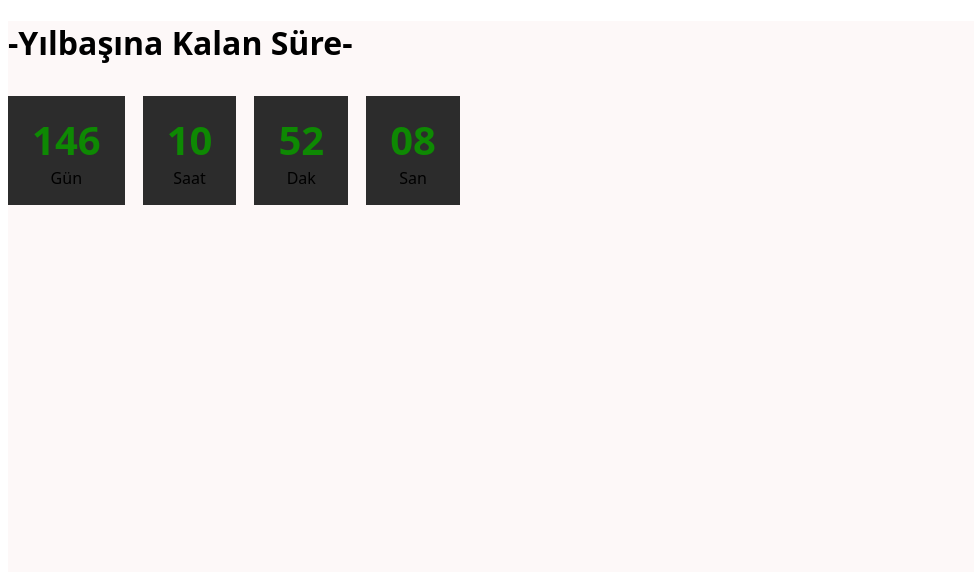
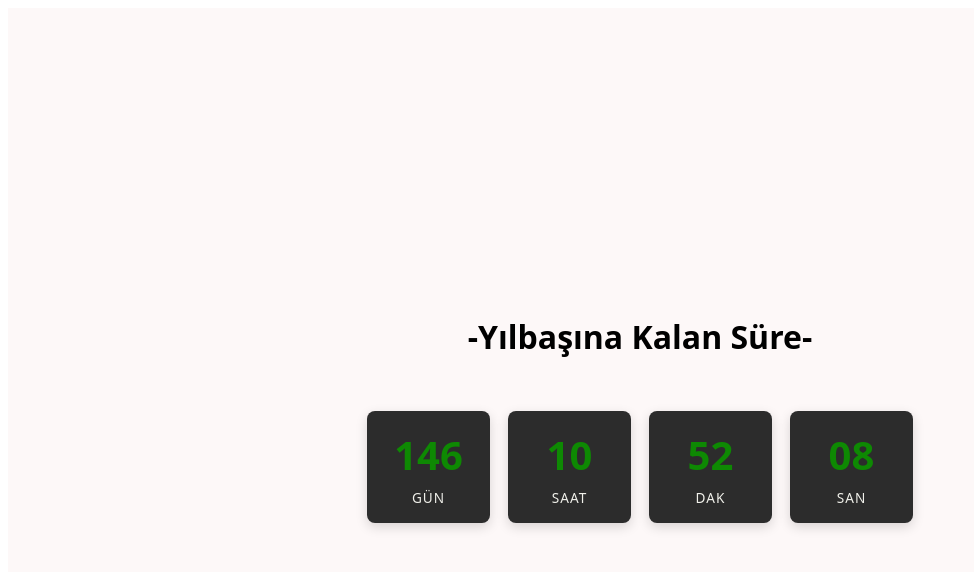
Before and after one commit to kuzgunneslihan/vue-yilbasi-sayaci, a Vue app: page / in a window 1280 px wide. Shown: the top 572 px of the page, without its empty margins (0-974 px from the left). Built offline with nearby package versions, Linux system fonts and the light colour scheme.

Commit message:
update: css revize

```diff
--- a/src/App.vue
+++ b/src/App.vue
@@ -72,6 +72,8 @@ onUnmounted(() => {
 
 <style scoped>
 .countdown-wrapper {
+  display: flex;
+  flex-direction: column;
   align-items: center;
   justify-content: center;
   min-height: 100vh;
@@ -92,7 +94,9 @@ onUnmounted(() => {
   align-items: center;
   background-color: #2c2c2c;
   padding: 1rem 1.5rem;
-
+  border-radius: 8px;
+  min-width: 75px;
+  box-shadow: 0 4px 12px rgba(0, 0, 0, 0.15);
 }
 
 .number {
@@ -101,6 +105,12 @@ onUnmounted(() => {
   color: #0e8903;
 }
 
-
+.label {
+  font-size: 0.85rem;
+  margin-top: 6px;
+  color: #f0f0ea;
+  text-transform: uppercase;
+  letter-spacing: 1px;
+}
 
 </style>
```
